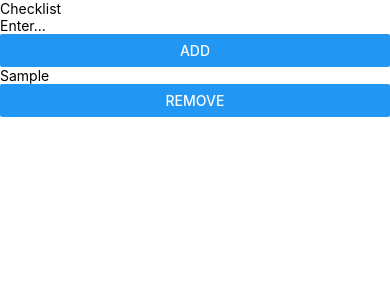
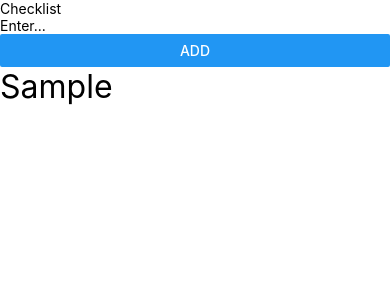
Before and after one commit to Jakob37/Checklist-templates, a React Native app: screen / in a window 390 px wide. Both pictures are taken after typing "Sample" into the empty fields and a click on the button "ADD". Shown: the top 300 px of the page. Built offline with nearby package versions, Linux system fonts and the light colour scheme.

Commit message:
Working on getting the checklist app running with icons

```diff
--- a/App.tsx
+++ b/App.tsx
@@ -15,6 +15,9 @@ import {
   TextInput,
   View,
 } from 'react-native'
+import { IconButton } from './src/views/iconbutton'
+import { ds } from './src/ux/design'
+import { icons } from './src/ux/icons'
 
 type SectionProps = PropsWithChildren<{
   title: string
@@ -59,11 +62,15 @@ function App(): JSX.Element {
       <FlatList
         data={tasks}
         renderItem={({ item }) => (
-          <View>
-            <Text>{item.title}</Text>
-            <Button
-              title="Remove"
-              onPress={() => handleRemoveTask(item.id)}></Button>
+          <View style={{ flexDirection: 'row' }}>
+            <Text style={{ fontSize: ds.font.sizes.topBar }}>{item.title}</Text>
+            <IconButton
+              onPress={() => {
+                handleRemoveTask(item.id)
+              }}
+              icon={icons.trash}
+              size={ds.font.sizes.topBar}
+              color="white"></IconButton>
           </View>
         )}></FlatList>
     </View>
--- /dev/null
+++ b/src/ux/icons.ts
@@ -0,0 +1,7 @@
+export const icons = {
+  bars: 'bars',
+  trash: 'trash-o',
+  save: 'save',
+  tag: 'tag',
+  floppy: 'floppy-o',
+}
```
Also changed, not shown: 1 other file (tests, documents, lock files or other folders).
